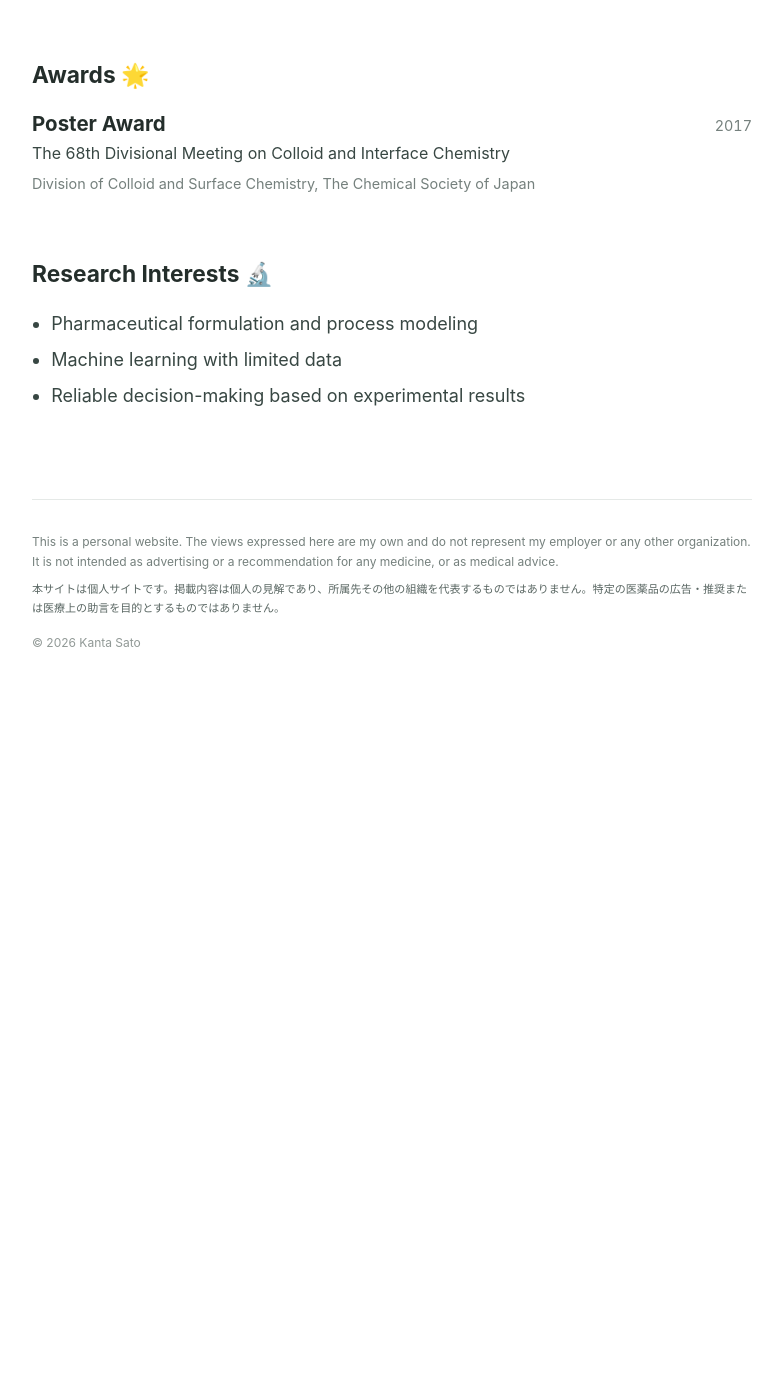
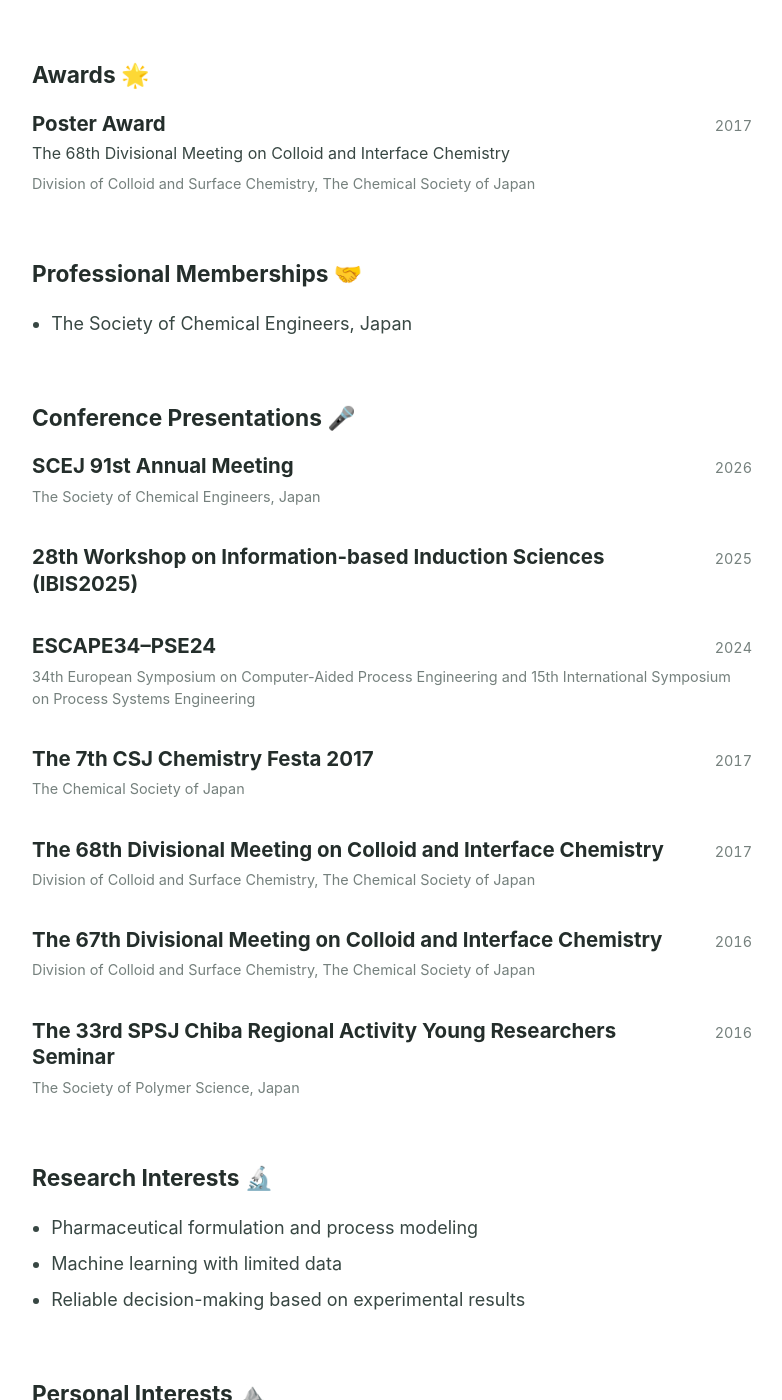
Before and after one commit to kanta-s/kanta-s.github.io, a Jekyll site: the page built from resume/index.html, in a window 1280 px wide and 1400 px high, scrolled down 1024 px. Shown: the whole window, without its empty margins (248-1030 px from the left). Built offline with Jekyll 4.4.1, drawn with Linux system fonts in a browser that asks for light colours; before the commit the page ends 1717 px from its top, so only the background shows below that; some of the changed text lies outside the part shown.

Commit message:
Add memberships conference presentations and interests

```diff
--- a/resume/index.html
+++ b/resume/index.html
@@ -2,7 +2,7 @@
 layout: default
 title: Resume
 nav: resume
-description: Education, experience, awards, and research interests of Kanta Sato.
+description: Education, experience, awards, memberships, conference presentations, and interests of Kanta Sato.
 ---
 <main class="page-frame resume-page">
   <h1>Resume</h1>
@@ -70,6 +70,67 @@
     </div>
   </section>
 
+  <section class="resume-section" aria-labelledby="memberships-title">
+    <h2 id="memberships-title">Professional Memberships <span aria-hidden="true">🤝</span></h2>
+    <ul class="plain-list">
+      <li>The Society of Chemical Engineers, Japan</li>
+    </ul>
+  </section>
+
+  <section class="resume-section" aria-labelledby="presentations-title">
+    <h2 id="presentations-title">Conference Presentations <span aria-hidden="true">🎤</span></h2>
+    <div class="resume-list">
+      <article class="resume-entry">
+        <header class="resume-entry-header">
+          <h3>SCEJ 91st Annual Meeting</h3>
+          <p class="resume-date">2026</p>
+        </header>
+        <p class="resume-detail">The Society of Chemical Engineers, Japan</p>
+      </article>
+      <article class="resume-entry">
+        <header class="resume-entry-header">
+          <h3>28th Workshop on Information-based Induction Sciences (IBIS2025)</h3>
+          <p class="resume-date">2025</p>
+        </header>
+      </article>
+      <article class="resume-entry">
+        <header class="resume-entry-header">
+          <h3>ESCAPE34–PSE24</h3>
+          <p class="resume-date">2024</p>
+        </header>
+        <p class="resume-detail">34th European Symposium on Computer-Aided Process Engineering and 15th International Symposium on Process Systems Engineering</p>
+      </article>
+      <article class="resume-entry">
+        <header class="resume-entry-header">
+          <h3>The 7th CSJ Chemistry Festa 2017</h3>
+          <p class="resume-date">2017</p>
+        </header>
+        <p class="resume-detail">The Chemical Society of Japan</p>
+      </article>
+      <article class="resume-entry">
+        <header class="resume-entry-header">
+          <h3>The 68th Divisional Meeting on Colloid and Interface Chemistry</h3>
+          <p class="resume-date">2017</p>
+        </header>
+        <p class="resume-detail">Division of Colloid and Surface Chemistry, The Chemical Society of Japan</p>
+      </article>
+      <article class="resume-entry">
+        <header class="resume-entry-header">
+          <h3>The 67th Divisional Meeting on Colloid and Interface Chemistry</h3>
+          <p class="resume-date">2016</p>
+        </header>
+        <p class="resume-detail">Division of Colloid and Surface Chemistry, The Chemical Society of Japan</p>
+      </article>
+      <article class="resume-entry">
+        <header class="resume-entry-header">
+          <h3>The 33rd SPSJ Chiba Regional Activity Young Researchers Seminar</h3>
+          <p class="resume-date">2016</p>
+        </header>
+        <p class="resume-detail">The Society of Polymer Science, Japan</p>
+      </article>
+    </div>
+  </section>
+
   <section class="resume-section" aria-labelledby="interests-title">
     <h2 id="interests-title">Research Interests <span aria-hidden="true">🔬</span></h2>
     <ul class="plain-list">
@@ -78,4 +139,13 @@
       <li>Reliable decision-making based on experimental results</li>
     </ul>
   </section>
+
+  <section class="resume-section" aria-labelledby="personal-interests-title">
+    <h2 id="personal-interests-title">Personal Interests <span aria-hidden="true">⛰️</span></h2>
+    <ul class="plain-list">
+      <li>K-pop</li>
+      <li>Mountaineering</li>
+      <li>Football</li>
+    </ul>
+  </section>
 </main>
```
